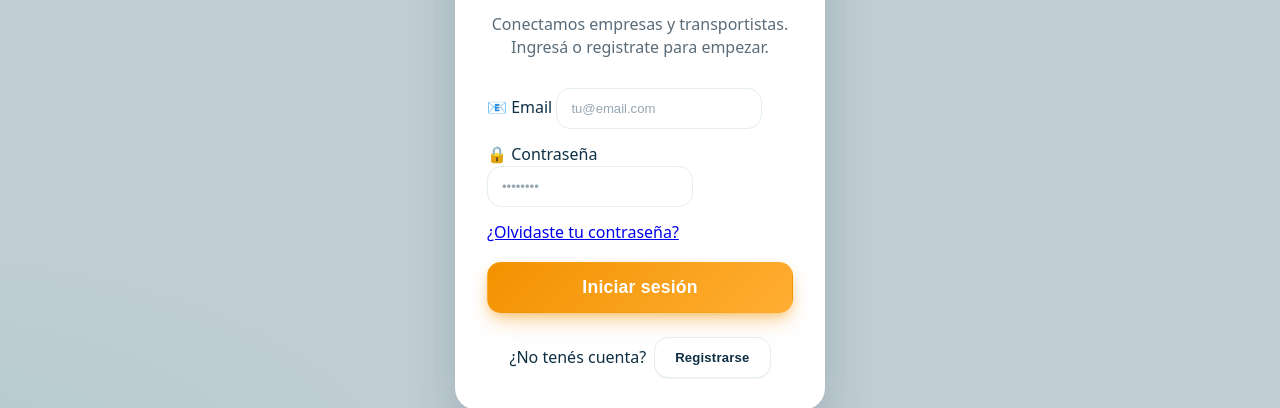
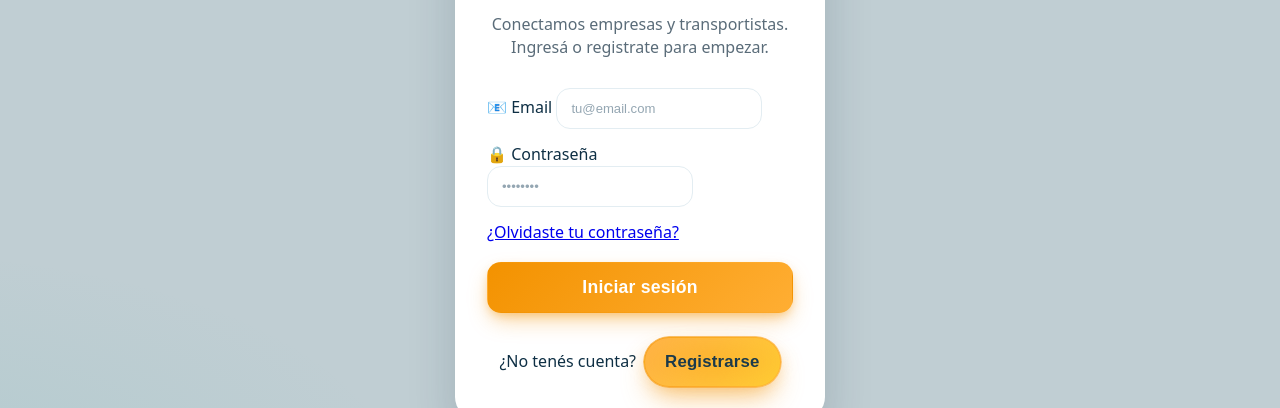
Before and after one commit to BlasTrivi/sendix2-0, a website: page index.html in a window 1280 px wide. Shown: the part 392-800 px from the top of the page. Drawn offline with nearby package versions, Linux system fonts and the light colour scheme; no server answers.

Commit message:
mejorar: agregar estilos para el botón 'Registrarse' con diseño destacado y efectos interactivos

```diff
--- a/index.html
+++ b/index.html
@@ -54,7 +54,7 @@
 
           <div class="row" id="auth-register-cta" style="justify-content:center; gap:8px; margin-top:6px">
             <span class="muted">¿No tenés cuenta?</span>
-            <button class="btn" id="auth-open-register">Registrarse</button>
+            <button class="btn btn-cta" id="auth-open-register" aria-label="Abrir registro">Registrarse</button>
           </div>
 
 
--- a/styles.css
+++ b/styles.css
@@ -212,6 +212,32 @@ body.route-conversaciones #view-container{ overflow:auto; padding-bottom: calc(v
 .btn-primary:active{ filter: brightness(.97); }
 .btn-ghost{ background:transparent; }
 .btn[disabled], .btn:disabled{ opacity:.55; cursor:not-allowed; filter:grayscale(.2); box-shadow:none; }
+
+/* CTA destacado: botón 'Registrarse' del login */
+.btn-cta{
+  --btn-bg: linear-gradient(135deg, #ffb347, #ffcc33);
+  --btn-border: transparent; --btn-color:#1B3A4B;
+  background: var(--btn-bg); color: var(--btn-color); border-color: var(--btn-border);
+  padding: 14px 20px; border-radius: 999px; font-size: clamp(.92rem, 2.2vw, 1.05rem);
+  box-shadow: 0 14px 28px -6px rgba(243,146,0,.45), 0 6px 16px -6px rgba(243,146,0,.35);
+  position: relative; isolation: isolate;
+}
+.btn-cta::before{
+  content:""; position:absolute; inset:-2px; border-radius: 999px; padding:2px; background: linear-gradient(135deg, rgba(243,146,0,.65), rgba(255,174,51,.65));
+  -webkit-mask: linear-gradient(#000 0 0) content-box, linear-gradient(#000 0 0);
+  mask: linear-gradient(#000 0 0) content-box, linear-gradient(#000 0 0);
+  -webkit-mask-composite: xor; mask-composite: exclude; opacity:.9;
+}
+.btn-cta::after{
+  content:""; position:absolute; inset:-8px; border-radius: 999px; background: radial-gradient(120px 40px at 50% 50%, rgba(243,146,0,.25), transparent 70%); z-index:-1; filter: blur(8px);
+}
+.btn-cta:hover{ filter: saturate(1.05) brightness(1.04); transform: translateY(-2px); box-shadow: 0 20px 36px -8px rgba(243,146,0,.48), 0 8px 18px -6px rgba(243,146,0,.35); }
+.btn-cta:active{ transform: translateY(0); filter: brightness(.98); }
+.btn-cta:focus-visible{ outline: 3px solid rgba(243,146,0,.45); outline-offset: 2px; }
+@media (prefers-reduced-motion: no-preference){
+  @keyframes pulseGlow{ 0%,100%{ box-shadow: 0 14px 28px -6px rgba(243,146,0,.40), 0 6px 16px -6px rgba(243,146,0,.28);} 50%{ box-shadow: 0 18px 34px -6px rgba(243,146,0,.50), 0 10px 22px -6px rgba(243,146,0,.36);} }
+  .btn-cta{ animation: pulseGlow 2.8s ease-in-out infinite; }
+}
 
 /* Botón icono: usado para volver (←) */
 .icon-btn{
```
